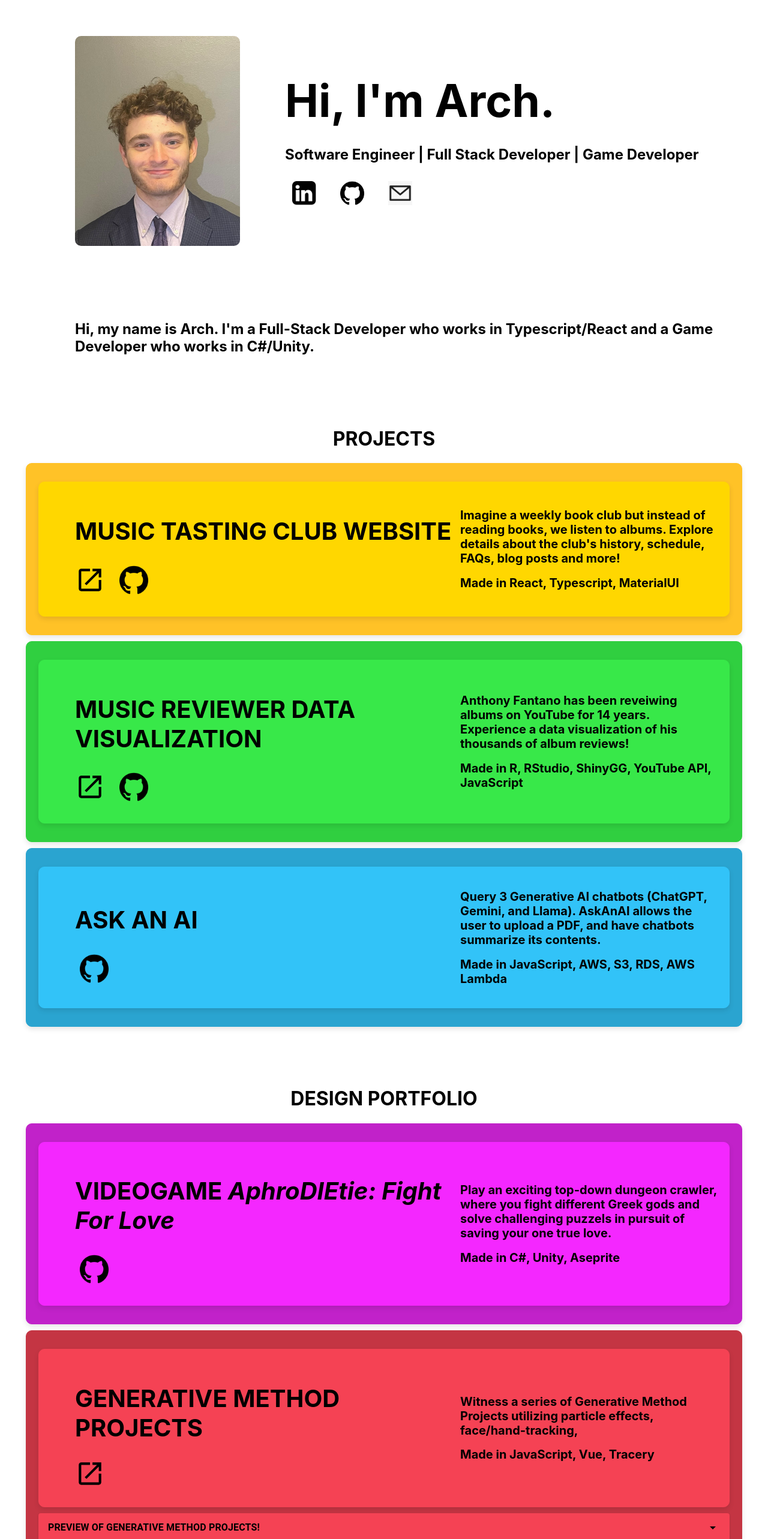
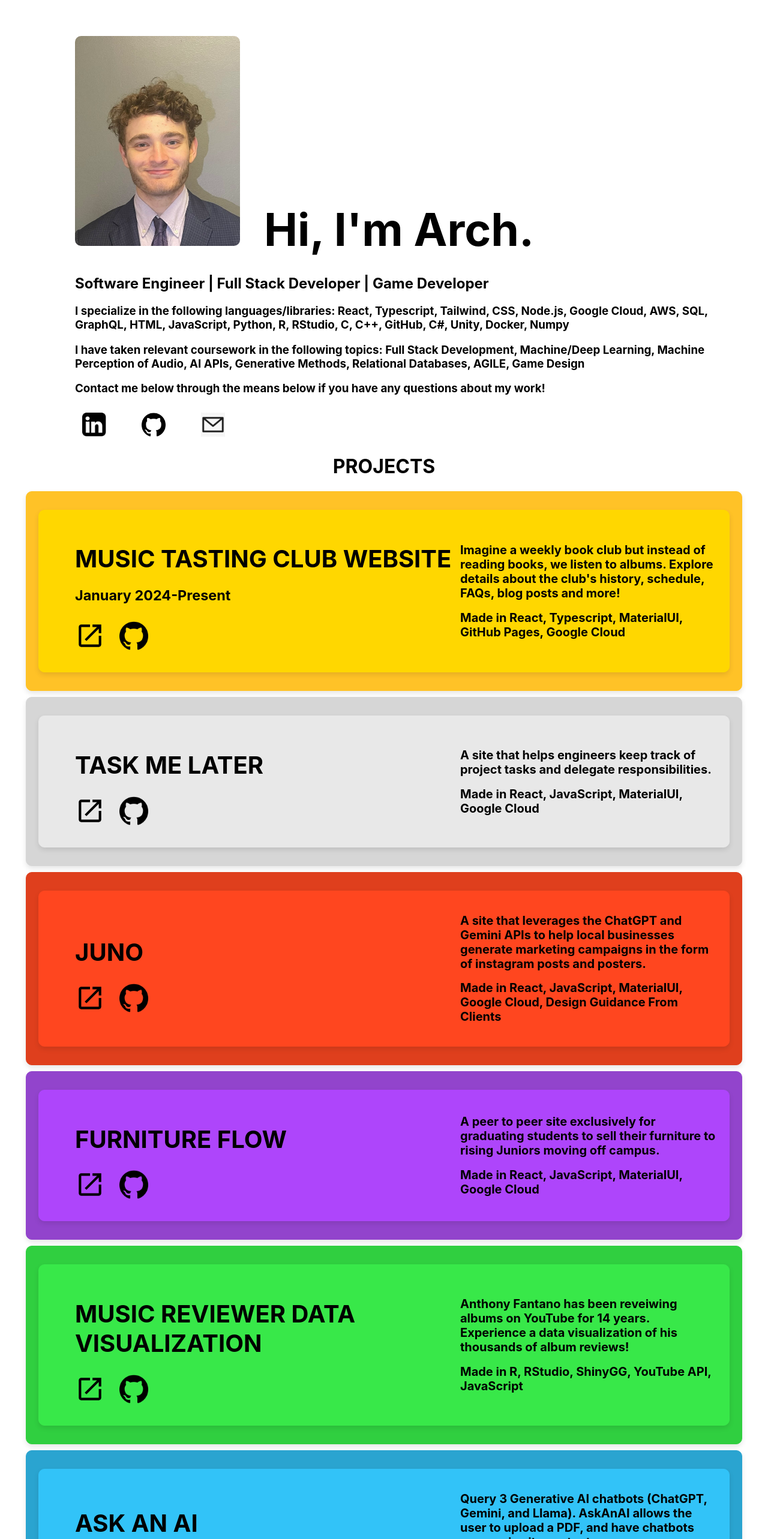
Before and after one commit to SpencerArchSilverstein/SpencerArchSilverstein.github.io, a React (Create React App) app: page / in a window 1280 px wide. Shown: the part 40-2606 px from the top of the page at 60% size. Built offline with nearby package versions, Linux system fonts and the light colour scheme.

Commit message:
Adding new projects, updated bio, and updated resume

```diff
--- a/src/App.css
+++ b/src/App.css
@@ -13,6 +13,7 @@
   border-radius: 10px;
   width: 275px;
   height: 350px;
+  margin-right: 40px;
 }
 
 .intro-text {
@@ -39,7 +40,7 @@
 .project-title {
   display: flex;
   justify-content: center;
-  margin-top: 100px;
+  margin-top: 20px;
   text-align: center;
 }
 
--- a/src/App.tsx
+++ b/src/App.tsx
@@ -42,12 +42,27 @@ function App() {
   return (
     <>
       <div className="intro-cont">
-        <div>
-          <img src={profilePic} alt="ProfilePic" className="intro-img" />
-        </div>
         <div className="into-text">
-          <h1 className="hi-im-arch">Hi, I'm Arch.</h1>
+          <h1 className="hi-im-arch">
+            <img src={profilePic} alt="ProfilePic" className="intro-img" />
+            Hi, I'm Arch.
+          </h1>
           <h2>Software Engineer | Full Stack Developer | Game Developer</h2>
+          <h3>
+            I specialize in the following languages/libraries: React,
+            Typescript, Tailwind, CSS, Node.js, Google Cloud, AWS, SQL, GraphQL,
+            HTML, JavaScript, Python, R, RStudio, C, C++, GitHub, C#, Unity,
+            Docker, Numpy
+          </h3>
+          <h3>
+            I have taken relevant coursework in the following topics: Full Stack
+            Development, Machine/Deep Learning, Machine Perception of Audio, AI
+            APIs, Generative Methods, Relational Databases, AGILE, Game Design
+          </h3>
+          <h3>
+            Contact me below through the means below if you have any questions
+            about my work!
+          </h3>
           <Grid
             container
             spacing={10}
@@ -92,12 +107,6 @@ function App() {
           </Grid>
         </div>
       </div>
-      <div className="intro-cont">
-        <h2>
-          Hi, my name is Arch. I'm a Full-Stack Developer who works in
-          Typescript/React and a Game Developer who works in C#/Unity.
-        </h2>
-      </div>
       <Dialog
         open={copied}
         onClose={handleCopyEmailClosed}
@@ -129,7 +138,7 @@ function App() {
       <>
         {projectData.map((proj, index) => (
           <>
-            {proj.projectType === "Gen" ? (
+            {proj.projectType === "Gen" && (
               <ProjectComponent
                 title={proj.title}
                 titleItalic={proj.titleItalic}
@@ -139,9 +148,8 @@ function App() {
                 launchURL={proj.launchURL}
                 githubURL={proj.githubURL}
                 languages={proj.languages}
+                workedOnRange={proj.workedOnRange}
               />
-            ) : (
-              <></>
             )}
           </>
         ))}
@@ -150,7 +158,7 @@ function App() {
       <>
         {projectData.map((proj, index) => (
           <>
-            {proj.projectType === "Game" ? (
+            {proj.projectType === "Game" && (
               <ProjectComponent
                 title={proj.title}
                 titleItalic={proj.titleItalic}
@@ -160,9 +168,8 @@ function App() {
                 launchURL={proj.launchURL}
                 githubURL={proj.githubURL}
                 languages={proj.languages}
+                workedOnRange={proj.workedOnRange}
               />
-            ) : (
-              <></>
             )}
           </>
         ))}
--- a/src/ProjectComponent.tsx
+++ b/src/ProjectComponent.tsx
@@ -20,6 +20,7 @@ interface ProjectComponentProps {
   githubURL?: string;
   languages?: string;
   projectType?: string;
+  workedOnRange?: string;
 }
 
 const ProjectComponent: React.FC<ProjectComponentProps> = ({
@@ -32,6 +33,7 @@ const ProjectComponent: React.FC<ProjectComponentProps> = ({
   githubURL,
   languages,
   projectType,
+  workedOnRange,
 }: ProjectComponentProps) => {
   const openLink = (url: string) => {
     window.open(url, "_blank");
@@ -132,6 +134,7 @@ const ProjectComponent: React.FC<ProjectComponentProps> = ({
               <h1 className="responsiveTitles">
                 {title} <i>{titleItalic}</i>
               </h1>
+              <h3 style={{ marginTop: -5 }}>{workedOnRange}</h3>
               <div style={projectTextTitleContStyle}>
                 {launchURL && (
                   <Launch
@@ -173,10 +176,10 @@ const ProjectComponent: React.FC<ProjectComponentProps> = ({
               sx={{
                 backgroundColor: `#${mainColor}`,
                 "& .MuiAccordionSummary-root": {
-                  color: "#000000",
+                  color: "#FFFFFF",
                 },
                 "& .MuiAccordionSummary-expandIconWrapper": {
-                  color: "#000000",
+                  color: "#FFFFFF",
                 },
               }}
             >
@@ -185,9 +188,7 @@ const ProjectComponent: React.FC<ProjectComponentProps> = ({
                 aria-controls="panel2-content"
                 id="panel2-header"
               >
-                <Typography fontWeight="bold">
-                  PREVIEW OF GENERATIVE METHOD PROJECTS!
-                </Typography>
+                <Typography>PREVIEW OF GENERATIVE METHOD PROJECTS!</Typography>
               </AccordionSummary>
               <AccordionDetails>
                 <MyGif />
--- a/src/projectData.json
+++ b/src/projectData.json
@@ -6,9 +6,46 @@
     "outlineColor": "ffc227",
     "mainColor": "ffd700",
     "launchURL": "https://www.musictastingclub.com",
-    "githubURL": "https://github.com/SpencerArchSilverstein/MusicTastingClubWebsite",
-    "languages": "React, Typescript, MaterialUI",
-    "projectType": "Gen"
+    "githubURL": "https://github.com/MusicTastingClubNU/mtc",
+    "languages": "React, Typescript, MaterialUI, GitHub Pages, Google Cloud",
+    "projectType": "Gen",
+    "workedOnRange": "January 2024-Present"
+  },
+  {
+    "title": "TASK ME LATER",
+    "titleItalic": "",
+    "detail": "A site that helps engineers keep track of project tasks and delegate responsibilities.",
+    "outlineColor": "d6d6d6",
+    "mainColor": "e8e8e8",
+    "launchURL": "https://task-me-later.web.app/",
+    "githubURL": "https://github.com/394-s25/task_me_later",
+    "languages": "React, JavaScript, MaterialUI, Google Cloud",
+    "projectType": "Gen",
+    "workedOnRange": ""
+  },
+  {
+    "title": "JUNO",
+    "titleItalic": "",
+    "detail": "A site that leverages the ChatGPT and Gemini APIs to help local businesses generate marketing campaigns in the form of instagram posts and posters.",
+    "outlineColor": "df3f1d",
+    "mainColor": "ff461f",
+    "launchURL": "https://juno-154f7.web.app/",
+    "githubURL": "https://github.com/394-w25/Juno",
+    "languages": "React, JavaScript, MaterialUI, Google Cloud, Design Guidance From Clients",
+    "projectType": "Gen",
+    "workedOnRange": ""
+  },
+  {
+    "title": "FURNITURE FLOW",
+    "titleItalic": "",
+    "detail": "A peer to peer site exclusively for graduating students to sell their furniture to rising Juniors moving off campus.",
+    "outlineColor": "9244cc",
+    "mainColor": "ae45fb",
+    "launchURL": "https://furniture-flow.web.app/",
+    "githubURL": "https://github.com/394-w25/FurnitureFlow",
+    "languages": "React, JavaScript, MaterialUI, Google Cloud",
+    "projectType": "Gen",
+    "workedOnRange": ""
   },
   {
     "title": "MUSIC REVIEWER DATA VISUALIZATION",
@@ -19,7 +56,8 @@
     "launchURL": "https://spencerarchsilverstein.shinyapps.io/TheNeedleDropData/",
     "githubURL": "https://github.com/SpencerArchSilverstein/TheNeedleDropReviews",
     "languages": "R, RStudio, ShinyGG, YouTube API, JavaScript",
-    "projectType": "Gen"
+    "projectType": "Gen",
+    "workedOnRange": ""
   },
   {
     "title": "ASK AN AI",
@@ -30,10 +68,11 @@
     "launchURL": "",
     "githubURL": "https://github.com/SpencerArchSilverstein/AskAnAI",
     "languages": "JavaScript, AWS, S3, RDS, AWS Lambda",
-    "projectType": "Gen"
+    "projectType": "Gen",
+    "workedOnRange": ""
   },
   {
-    "title": " VIDEOGAME",
+    "title": "DUNGEON CRAWLER VIDEOGAME",
     "titleItalic": "AphroDIEtie: Fight For Love",
     "detail": "Play an exciting top-down dungeon crawler, where you fight different Greek gods and solve challenging puzzels in pursuit of saving your one true love.",
     "outlineColor": "c122c9",
@@ -41,17 +80,19 @@
     "launchURL": "",
     "githubURL": "https://github.com/zoryah-gray/377_Aphrodite_Fight_For_Love",
     "languages": "C#, Unity, Aseprite",
-    "projectType": "Game"
+    "projectType": "Game",
+    "workedOnRange": ""
   },
   {
     "title": "GENERATIVE METHOD PROJECTS",
     "titleItalic": "",
     "detail": "Witness a series of Generative Method Projects utilizing particle effects, face/hand-tracking, ",
-    "outlineColor": "c43543",
-    "mainColor": "f54254",
-    "launchURL": "https://glitch.com/@archiesilverstein2025",
-    "githubURL": "",
+    "outlineColor": "c122c9",
+    "mainColor": "f427ff",
+    "launchURL": "",
+    "githubURL": "https://github.com/zoryah-gray/377_Aphrodite_Fight_For_Love",
     "languages": "JavaScript, Vue, Tracery",
-    "projectType": "Game"
+    "projectType": "Game",
+    "workedOnRange": ""
   }
 ]
```
Also changed, not shown: src/Resume.png.
